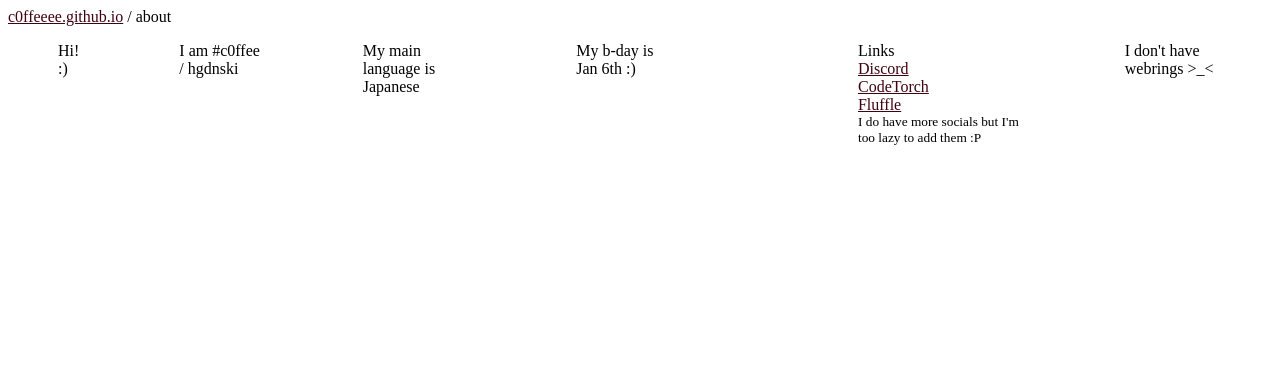
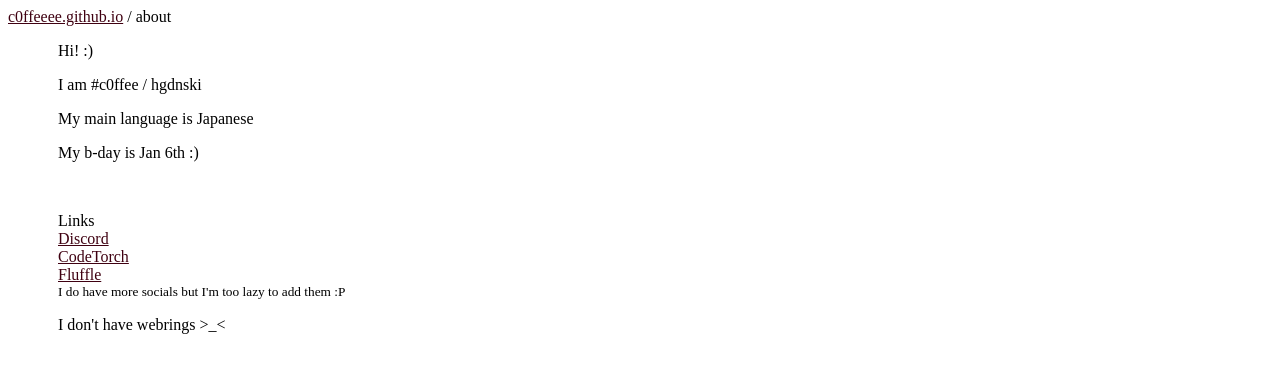
Before and after one commit to c0ffeeee/c0ffeeee.github.io, a plain HTML site: page about/index.html in a window 1280 px wide. Drawn offline with Linux system fonts and the light colour scheme.

Commit message:
Update index.html

```diff
--- a/about/index.html
+++ b/about/index.html
@@ -3,8 +3,6 @@
     <title>#c0ffee</title>
     <style>
       .container {
-        display: flex;
-        gap: 100px;
         margin-inline: 50px;
       }
       a {
```
